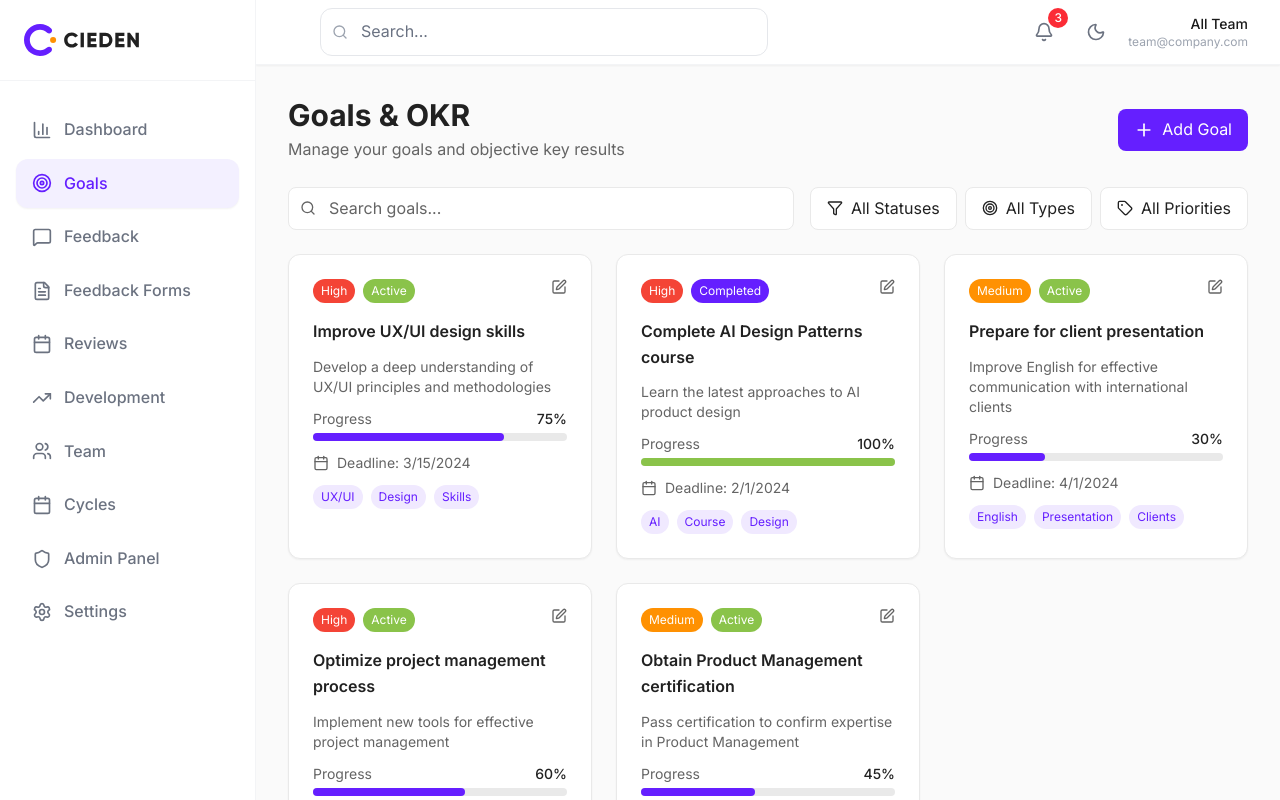
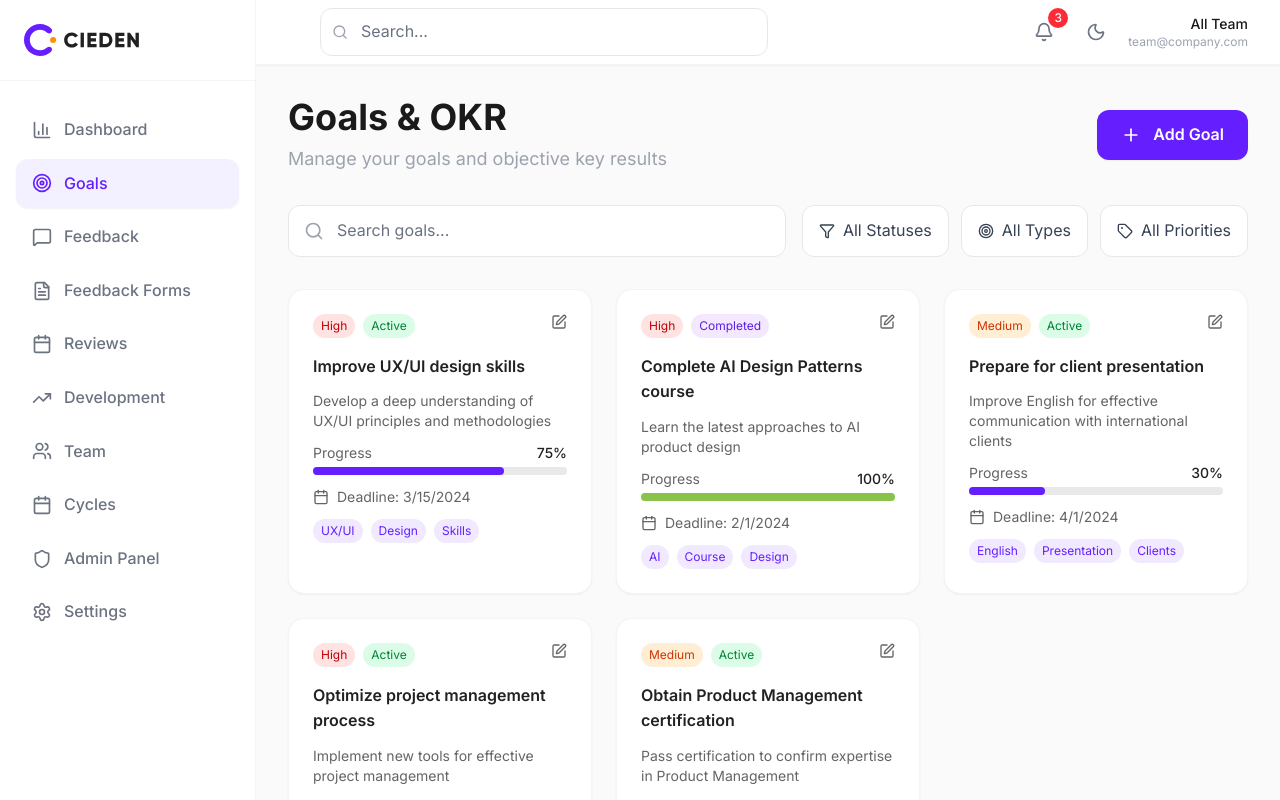
Before and after one commit to Cieden-team/management-performance, a Next.js app: page /goals in a window 1280 px wide. Shown: the top 800 px of the page. Built offline with nearby package versions, Linux system fonts and the light colour scheme; no server answers.

Commit message:
Modernize Goals and Team pages - update colors, spacing, and design consistency

```diff
--- a/src/app/goals/page.tsx
+++ b/src/app/goals/page.tsx
@@ -81,19 +81,19 @@ const GoalsPage = () => {
 
   const getPriorityColor = (priority: string) => {
     switch (priority) {
-      case "high": return "bg-[#F44436] text-white";
-      case "medium": return "bg-[#FF9102] text-white";
-      case "low": return "bg-[#8AC34A] text-white";
-      default: return "bg-[#646464] text-white";
+      case "high": return "bg-red-100 text-red-700";
+      case "medium": return "bg-orange-100 text-orange-700";
+      case "low": return "bg-green-100 text-green-700";
+      default: return "bg-gray-100 text-gray-700";
     }
   };
 
   const getStatusColor = (status: string) => {
     switch (status) {
-      case "active": return "bg-[#8AC34A] text-white";
-      case "completed": return "bg-[#651FFF] text-white";
-      case "paused": return "bg-[#FF9102] text-white";
-      default: return "bg-[#646464] text-white";
+      case "active": return "bg-green-100 text-green-700";
+      case "completed": return "bg-purple-100 text-purple-700";
+      case "paused": return "bg-orange-100 text-orange-700";
+      default: return "bg-gray-100 text-gray-700";
     }
   };
 
@@ -122,44 +122,44 @@ const GoalsPage = () => {
 
   return (
     <Layout>
-      <div className="space-y-6">
+      <div className="space-y-8">
         {/* Header */}
         <div className="flex items-center justify-between">
           <div>
-            <h1 className="text-3xl font-bold text-[#212121] dark:text-white">Goals & OKR</h1>
-            <p className="text-[#646464] dark:text-[#909090] mt-1">
+            <h1 className="text-4xl font-bold text-gray-900">Goals & OKR</h1>
+            <p className="text-gray-500 mt-2 text-lg">
               Manage your goals and objective key results
             </p>
           </div>
           <button
             onClick={() => setShowAddGoalModal(true)}
-            className="flex items-center space-x-2 bg-[#651FFF] text-white px-4 py-2 rounded-lg hover:bg-[#5b1ce6] transition-colors"
+            className="flex items-center space-x-3 bg-purple-600 text-white px-6 py-3 rounded-xl hover:bg-purple-700 transition-all duration-200 shadow-sm hover:shadow-md"
           >
             <Plus className="h-5 w-5" />
-            <span>Add Goal</span>
+            <span className="font-semibold">Add Goal</span>
           </button>
         </div>
 
         {/* Search and Filters */}
         <div className="flex flex-col sm:flex-row gap-4">
           <div className="flex-1 relative">
-            <Search className="absolute left-3 top-1/2 transform -translate-y-1/2 text-[#646464] dark:text-[#909090] h-4 w-4" />
+            <Search className="absolute left-4 top-1/2 transform -translate-y-1/2 text-gray-500 h-5 w-5" />
             <input
               type="text"
               placeholder="Search goals..."
-              className="w-full pl-10 pr-4 py-2 border border-[#e9e9e9] dark:border-[#373737] rounded-lg focus:ring-2 focus:ring-[#651FFF] focus:border-transparent bg-white dark:bg-[#000319] text-[#212121] dark:text-white placeholder-[#646464] dark:placeholder-[#909090]"
+              className="w-full pl-12 pr-4 py-3 border border-gray-200 rounded-xl focus:ring-2 focus:ring-purple-600 focus:border-transparent bg-white text-gray-900 placeholder-gray-500 transition-all duration-200"
             />
           </div>
-          <div className="flex gap-2">
-            <button className="flex items-center space-x-2 px-4 py-2 border border-[#e9e9e9] dark:border-[#373737] rounded-lg bg-white dark:bg-[#000319] text-[#212121] dark:text-white hover:bg-[#f8f9fa] dark:hover:bg-[#373737] transition-colors">
+          <div className="flex gap-3">
+            <button className="flex items-center space-x-2 px-4 py-3 border border-gray-200 rounded-xl bg-white text-gray-700 hover:bg-gray-50 transition-all duration-200">
               <Filter className="h-4 w-4" />
               <span>All Statuses</span>
             </button>
-            <button className="flex items-center space-x-2 px-4 py-2 border border-[#e9e9e9] dark:border-[#373737] rounded-lg bg-white dark:bg-[#000319] text-[#212121] dark:text-white hover:bg-[#f8f9fa] dark:hover:bg-[#373737] transition-colors">
+            <button className="flex items-center space-x-2 px-4 py-3 border border-gray-200 rounded-xl bg-white text-gray-700 hover:bg-gray-50 transition-all duration-200">
               <Target className="h-4 w-4" />
               <span>All Types</span>
             </button>
-            <button className="flex items-center space-x-2 px-4 py-2 border border-[#e9e9e9] dark:border-[#373737] rounded-lg bg-white dark:bg-[#000319] text-[#212121] dark:text-white hover:bg-[#f8f9fa] dark:hover:bg-[#373737] transition-colors">
+            <button className="flex items-center space-x-2 px-4 py-3 border border-gray-200 rounded-xl bg-white text-gray-700 hover:bg-gray-50 transition-all duration-200">
               <Tag className="h-4 w-4" />
               <span>All Priorities</span>
             </button>
@@ -169,7 +169,7 @@ const GoalsPage = () => {
         {/* Goals Grid */}
         <div className="grid grid-cols-1 md:grid-cols-2 lg:grid-cols-3 gap-6">
           {goals.map((goal) => (
-            <div key={goal.id} className="bg-white dark:bg-[#000319] rounded-xl border border-[#e9e9e9] dark:border-[#373737] p-6 shadow-sm">
+            <div key={goal.id} className="bg-white rounded-2xl border border-gray-100 p-6 shadow-sm hover:shadow-md transition-all duration-200">
               {/* Header */}
               <div className="flex items-start justify-between mb-4">
                 <div className="flex flex-wrap gap-2">
--- a/src/app/team/page.tsx
+++ b/src/app/team/page.tsx
@@ -405,36 +405,36 @@ const TeamPage = () => {
 
   return (
     <Layout>
-      <div className="space-y-6">
+      <div className="space-y-8">
         {/* Header */}
         <div className="flex flex-col sm:flex-row sm:items-center sm:justify-between">
           <div>
-            <h1 className="text-2xl sm:text-3xl font-bold text-[#212121] dark:text-white">Team</h1>
-            <p className="text-[#646464] dark:text-[#909090] mt-1">
+            <h1 className="text-3xl sm:text-4xl font-bold text-gray-900">Team</h1>
+            <p className="text-gray-500 mt-2 text-lg">
               Team management and employees ({teamMembers.length} people)
             </p>
           </div>
           <button
             onClick={() => setShowAddModal(true)}
-            className="flex items-center space-x-2 px-4 py-2 bg-[#651FFF] text-white rounded-lg hover:bg-[#5b1ce6] transition-colors"
+            className="flex items-center space-x-3 px-6 py-3 bg-purple-600 text-white rounded-xl hover:bg-purple-700 transition-all duration-200 shadow-sm hover:shadow-md"
           >
-            <Plus className="h-4 w-4" />
-            <span>Add Employee</span>
+            <Plus className="h-5 w-5" />
+            <span className="font-semibold">Add Employee</span>
           </button>
         </div>
 
         {/* Filters */}
         <div className="flex flex-col sm:flex-row gap-4">
           <div className="relative flex-1">
-            <Search className="absolute left-3 top-1/2 transform -translate-y-1/2 h-4 w-4 text-[#646464] dark:text-[#909090]" />
+            <Search className="absolute left-4 top-1/2 transform -translate-y-1/2 h-5 w-5 text-gray-500" />
             <input
               type="text"
               placeholder="Search employees..."
-              className="w-full pl-10 pr-4 py-2 border border-[#e9e9e9] dark:border-[#373737] rounded-lg focus:ring-2 focus:ring-[#651FFF] focus:border-transparent bg-white dark:bg-[#000319] text-[#212121] dark:text-white placeholder-[#646464] dark:placeholder-[#909090]"
+              className="w-full pl-12 pr-4 py-3 border border-gray-200 rounded-xl focus:ring-2 focus:ring-purple-600 focus:border-transparent bg-white text-gray-900 placeholder-gray-500 transition-all duration-200"
             />
           </div>
-          <div className="flex gap-2">
-            <select className="px-4 py-2 border border-[#e9e9e9] dark:border-[#373737] rounded-lg focus:ring-2 focus:ring-[#651FFF] focus:border-transparent bg-white dark:bg-[#000319] text-[#212121] dark:text-white">
+          <div className="flex gap-3">
+            <select className="px-4 py-3 border border-gray-200 rounded-xl focus:ring-2 focus:ring-purple-600 focus:border-transparent bg-white text-gray-700">
               <option>All Departments</option>
               <option>Leadership</option>
               <option>Design</option>
@@ -443,7 +443,7 @@ const TeamPage = () => {
               <option>Marketing</option>
               <option>Finance</option>
             </select>
-            <select className="px-4 py-2 border border-[#e9e9e9] dark:border-[#373737] rounded-lg focus:ring-2 focus:ring-[#651FFF] focus:border-transparent bg-white dark:bg-[#000319] text-[#212121] dark:text-white">
+            <select className="px-4 py-3 border border-gray-200 rounded-xl focus:ring-2 focus:ring-purple-600 focus:border-transparent bg-white text-gray-700">
               <option>All Statuses</option>
               <option>Active</option>
               <option>Inactive</option>
@@ -455,7 +455,7 @@ const TeamPage = () => {
         {/* Team Grid */}
         <div className="grid grid-cols-1 md:grid-cols-2 lg:grid-cols-3 xl:grid-cols-4 gap-6">
           {teamMembers.map((member) => (
-            <div key={member._id} className="bg-white dark:bg-[#000319] rounded-xl border border-[#e9e9e9] dark:border-[#373737] p-6 shadow-sm hover:shadow-md transition-shadow">
+            <div key={member._id} className="bg-white rounded-2xl border border-gray-100 p-6 shadow-sm hover:shadow-md transition-all duration-200">
               <div className="flex items-start space-x-4">
                 <Avatar
                   src={member.avatar}
```
